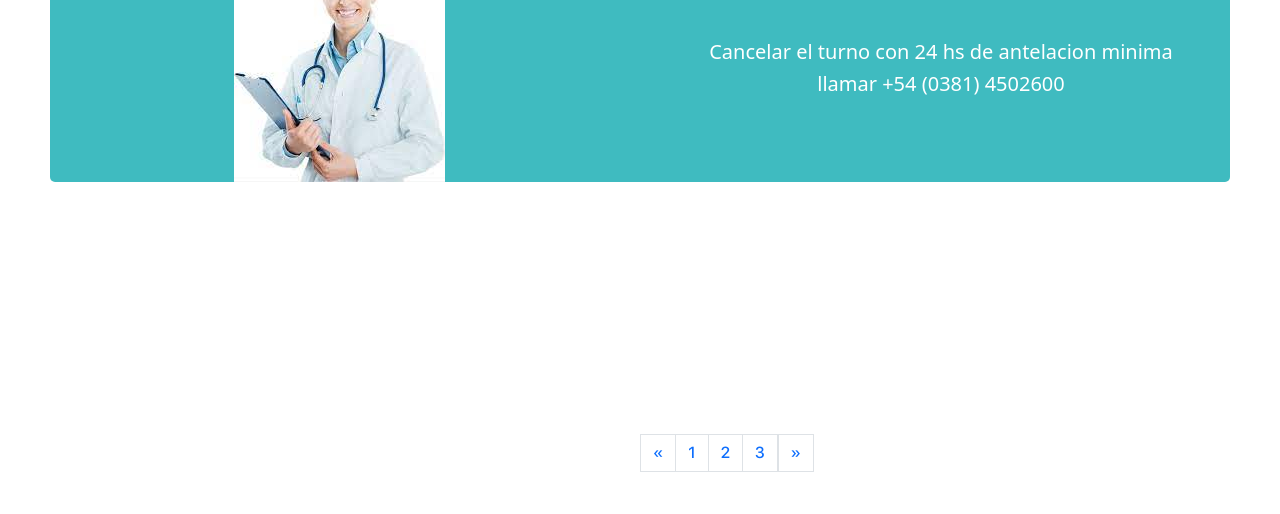
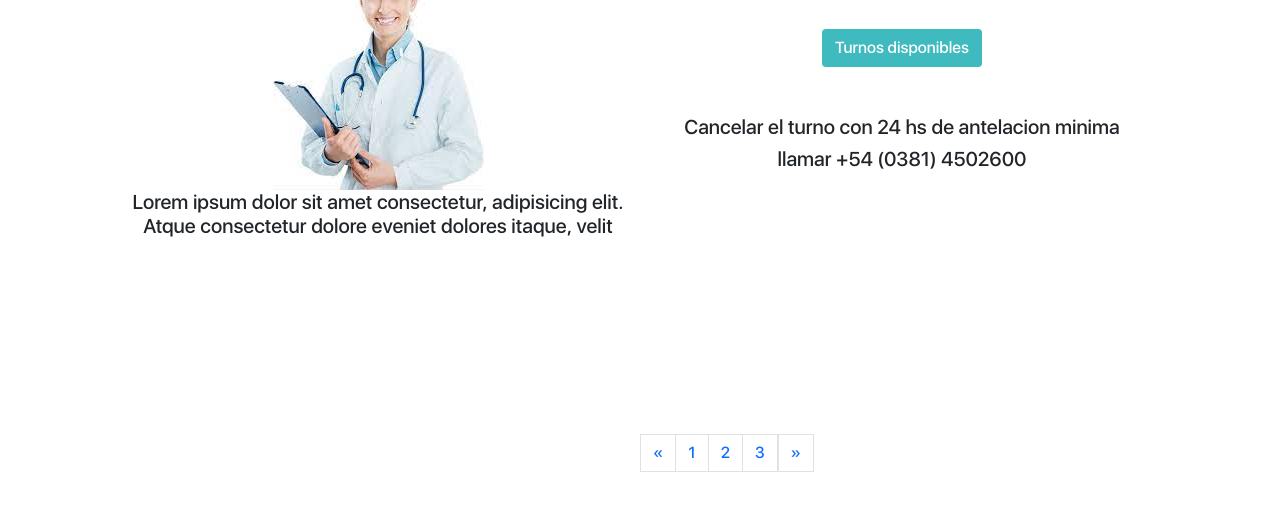
Before and after one commit to sangenispablo/clinica_fernandez, a plain HTML site: page pagina.medico.html in a window 1280 px wide. Shown: the part 286-800 px from the top of the page. Drawn offline with nearby package versions, Linux system fonts and the light colour scheme.

Commit message:
cambios de sergio

```diff
--- a/css/sergio.css
+++ b/css/sergio.css
@@ -30,21 +30,10 @@ border: 1px solid white;
 }
 
 /*------ css pagina medico especialidad sergio --------*/
-.container-fluid-2{
-  background-color: #3FBBC0;
-  border-radius: 5px;
-  position: absolute;
-  top:20%;
-  right: 50px;
-  left:50px;
-  z-index: -1;
-  color:white;
-  text-align: center;
-  align-items: center;
-}
 
 .button{
-  background: white;
+  background:#3FBBC0 ;
+  color: white;
 }
 .content{
   position: absolute;
--- a/pagina.medico.html
+++ b/pagina.medico.html
@@ -25,16 +25,19 @@
         </div>
     </div>
 </div>
-   <div class="container-fluid-2"  id=>
-     <div class="row">
+   <div class="flex-container" >
+     <div class="row align-items-center justify-content-center">
        <div class="col">
       <br>
         <h2>Neurologa Dra. Fabiana Fernandez</h1>
 
+
         <img src="/img/especialidades/neurologa.jpg" class="img-fluid" alt="...">
+        <h5>Lorem ipsum dolor sit amet consectetur, adipisicing elit.
+          Atque consectetur dolore eveniet dolores itaque, velit</h4>
 
       </div>
-        <div class="col" class="columna-2">
+        <div class="col">
           <h5>Lorem ipsum dolor sit amet consectetur, adipisicing elit.
             Atque consectetur dolore eveniet dolores itaque, velit</h4>
             <br>
@@ -47,7 +50,11 @@
        <br>
        <h5> Cancelar el turno con 24 hs de antelacion minima </h5>
        <h5> llamar +54 (0381) 4502600</h5>
-        <nav aria-label="Page navigation example">
+
+      </div>
+      </div>
+      <div class="row align-items-center justify-content-center">
+        <div class="col"><nav aria-label="Page navigation example">
           <ul class="pagination">
               <a class="page-link" href="#" aria-label="Previous">
                 <span aria-hidden="true">&laquo;</span></a>
@@ -58,8 +65,7 @@
                 <span aria-hidden="true">&raquo;</span> </a>
             </li>
           </ul>
-        </nav>
-      </div>
+        </nav></div>
       </div>
       <div class="modal" tabindex="-1"  class="open-modal"   id="modal1" >
         <div class="modal-dialog">
```
